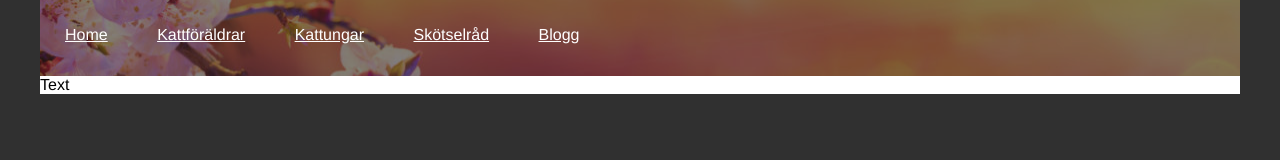
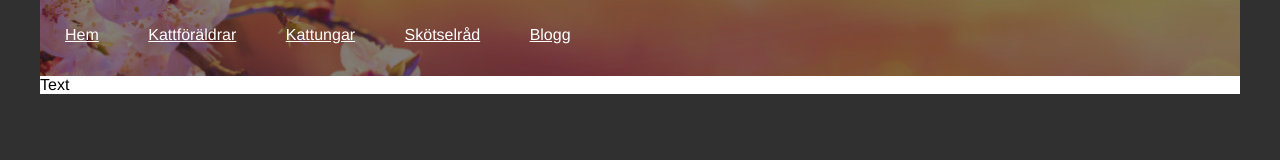
Before and after one commit to H5nnis/Grupparbete_DM5, a plain HTML site: page DTD-HTML5.html in a window 1280 px wide. Drawn offline with Linux system fonts and the light colour scheme.

Commit message:
Update DTD-HTML5.html

```diff
--- a/DTD-HTML5.html
+++ b/DTD-HTML5.html
@@ -11,7 +11,7 @@
  <header>
     <nav>
         <div class="nav">
-            <a href="#/">Home</a>
+            <a href="#/">Hem</a>
                 <a href="about.html" class= "subMenulink">Kattföräldrar</a>
                 <a href="project.html" class= "subMenulink">Kattungar</a>
                 <a href="contact.html" class= "subMenulink">Skötselråd</a>
```
